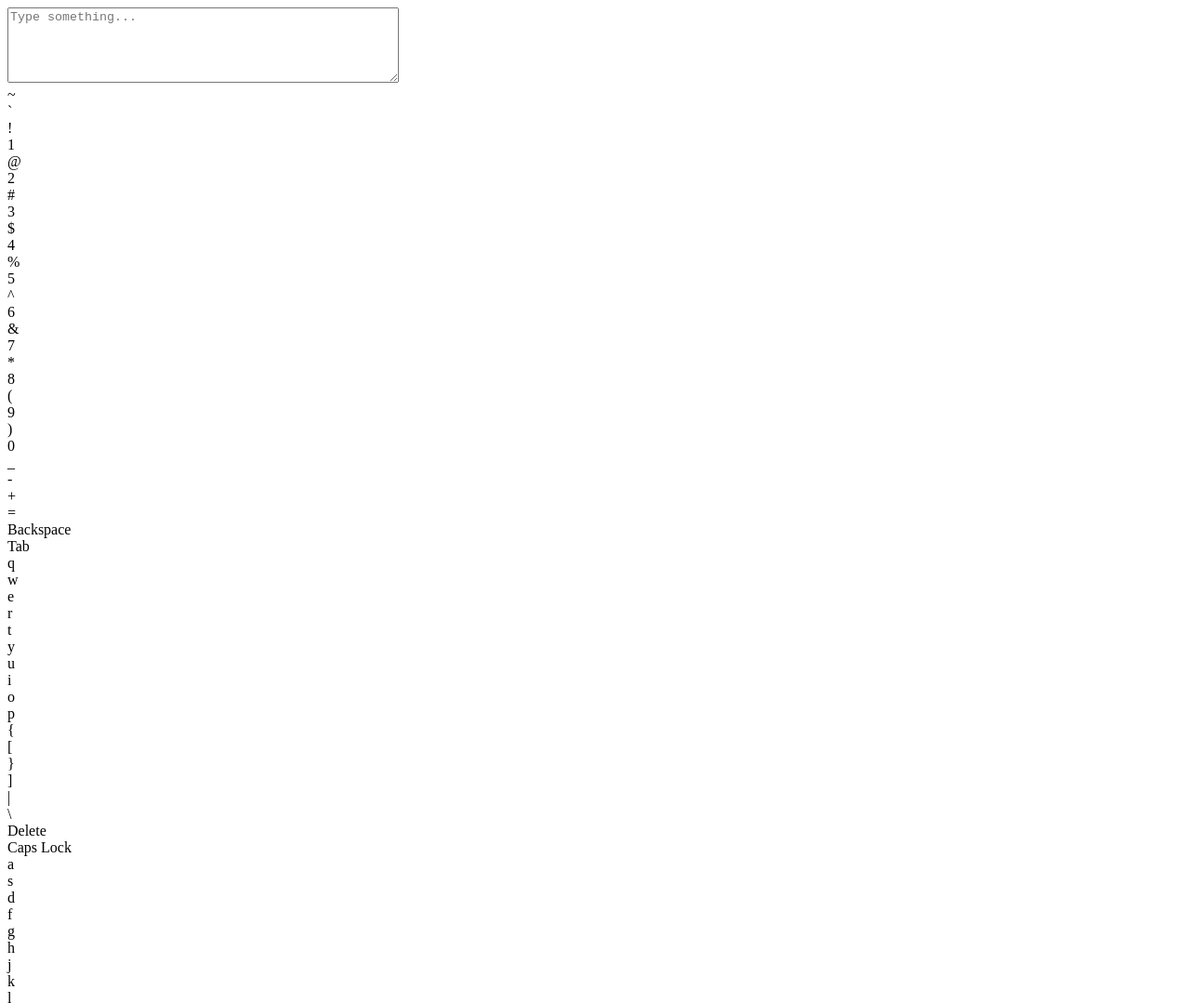
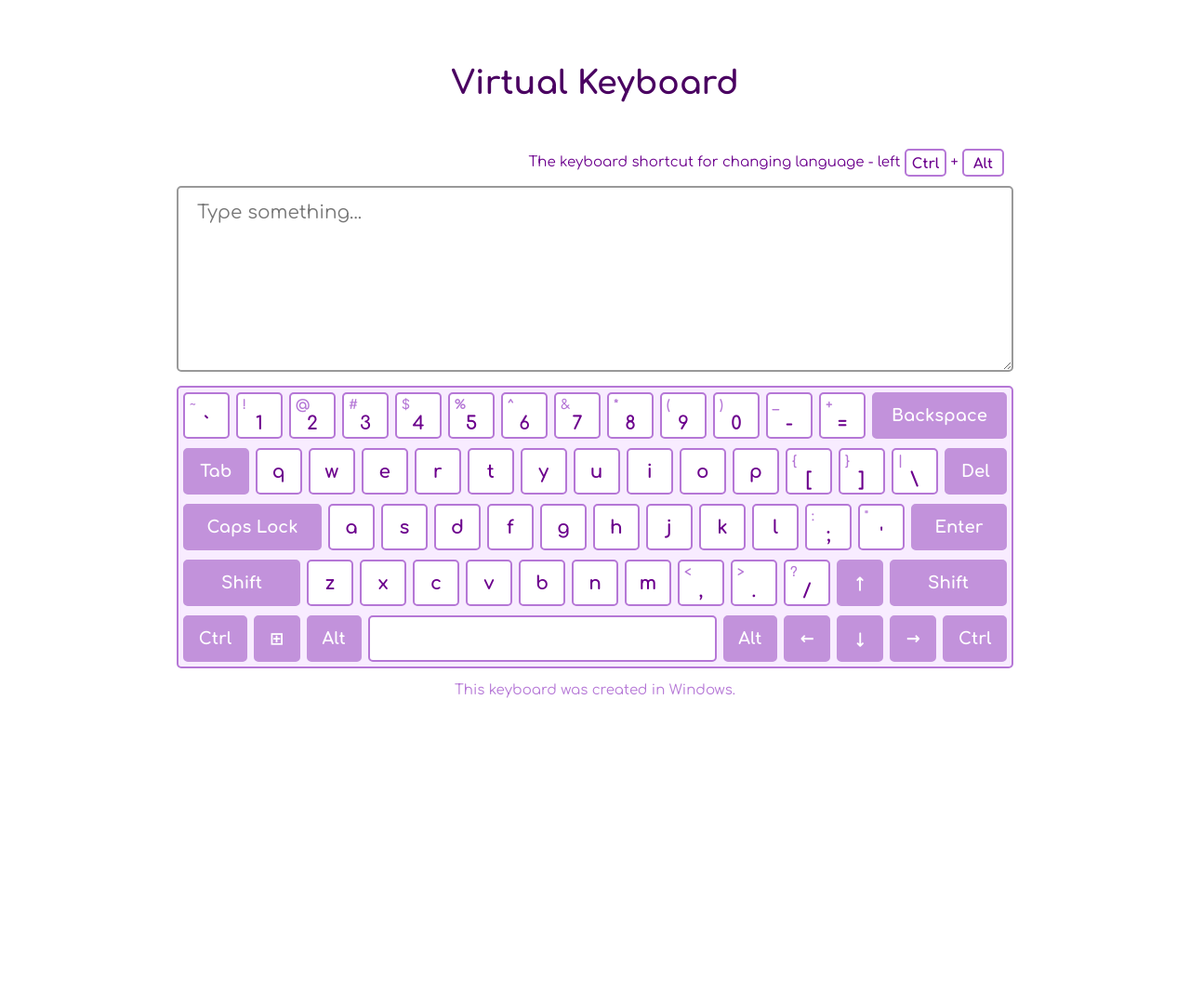
Before and after one commit to Kr1s10/virtual-keyboard, a website with bundled scripts: page index.html in a window 1280 px wide. Shown: the top 1079 px of the page at 93% size. After the commit the page ends 800 px from the top, so only its background shows below. Built offline with nearby package versions, Linux system fonts and the light colour scheme.

Commit message:
feat: add basic styles

```diff
--- a/index.html
+++ b/index.html
@@ -4,7 +4,9 @@
     <meta charset="UTF-8">
     <meta http-equiv="X-UA-Compatible" content="IE=edge">
     <meta name="viewport" content="width=device-width, initial-scale=1.0">
-    <title>Document</title>
+    <title>Virtual Keyboard</title>
+    <link rel="stylesheet" href="https://necolas.github.io/normalize.css/8.0.1/normalize.css">
+    <link rel="stylesheet" href="./styles/style.css">
 </head>
 <body>
     <script type="module" src="./scripts/index.js"></script>
--- /dev/null
+++ b/scripts/Description.js
@@ -0,0 +1,12 @@
+import create from './creater.js';
+
+export default class Description {
+  constructor() {
+    this.title = create('h1', 'title');
+    this.description = create('p', 'description');
+    this.hint = create('p', 'hint');
+    this.title.innerHTML = 'Virtual Keyboard';
+    this.description.innerHTML = 'This keyboard was created in Windows.';
+    this.hint.innerHTML = 'The keyboard shortcut for changing language - left <span>Ctrl</span> + <span>Alt</span>';
+  }
+}
--- a/scripts/Key.js
+++ b/scripts/Key.js
@@ -9,10 +9,14 @@ export default class Key {
     this.sub = create('div', 'sub');
     this.letter = create('div', 'letter');
     this.letter.innerHTML = this.key;
+    this.wrapper = create('div', 'key');
 
     if (shiftKey && key.toUpperCase() !== shiftKey) this.sub.innerHTML = this.shiftKey;
+    if (this.isFuncKey) {
+      if (!this.code.includes('Arrow')) this.wrapper.classList.add('func', `${this.code}`);
+      else this.wrapper.classList.add('func', 'arrow');
+    }
 
-    this.wrapper = create('div', 'key');
     this.wrapper.dataset.code = this.code;
     this.wrapper.append(this.sub, this.letter);
   }
--- a/scripts/index.js
+++ b/scripts/index.js
@@ -1,5 +1,6 @@
 import KeyBoard from './Keyboard.js';
 import Textarea from './Textarea.js';
+import Description from './Description.js';
 import create from './creater.js';
 
 const rowsOrder = [
@@ -11,8 +12,15 @@ const rowsOrder = [
 ];
 
 const lang = 'en';
+const description = new Description();
 const textarea = new Textarea(5, 50);
 const keyboard = new KeyBoard(rowsOrder).init(lang).show();
 const main = create('main', 'main');
-main.append(textarea.wrapper, keyboard.wrapper);
+main.append(
+  description.title,
+  description.hint,
+  textarea.wrapper,
+  keyboard.wrapper,
+  description.description,
+);
 document.body.prepend(main);
--- a/scripts/layouts/en.js
+++ b/scripts/layouts/en.js
@@ -140,7 +140,7 @@ export default [
     code: 'Backslash',
   },
   {
-    key: 'Delete',
+    key: 'Del',
     shiftKey: null,
     code: 'Delete',
   },
--- a/scripts/layouts/ru.js
+++ b/scripts/layouts/ru.js
@@ -140,7 +140,7 @@ export default [
     code: 'Backslash',
   },
   {
-    key: 'Delete',
+    key: 'Del',
     shiftKey: null,
     code: 'Delete',
   },
--- /dev/null
+++ b/styles/style.scss
@@ -0,0 +1,135 @@
+@import url('https://fonts.googleapis.com/css2?family=Comfortaa:wght@300;400;700&display=swap');
+$basic-color: #b577d6;
+
+*, h1 {
+    margin: 0;
+    padding: 0;
+    box-sizing: border-box;
+    font-family: 'Comfortaa', cursive;;
+}
+
+.main {
+    max-width: 900px;
+    margin: 70px auto 0;
+}
+
+.title {
+    color: #4a0061;
+    text-align: center;
+    font-size: 35px;
+}
+
+.hint {
+    text-align: end;
+    margin: 50px 0 10px;
+    padding-right: 10px;
+    color: #6c008d;
+    font-size: 15px;
+    span {
+        display: inline-block;
+        font-weight: bold;
+        border: 2px solid $basic-color;
+        border-radius: 5px;
+        height: 30px;
+        width: 45px;
+        text-align: center;
+        vertical-align: middle;
+        line-height: 2em;
+    }
+}
+
+.area {
+    display: block;
+    width: 100%;
+    height: 200px;
+    padding: 15px 20px;
+    color: #6c008d;
+    font-size: 20px;
+    border: 2px solid #999;
+    border-radius: 5px;
+    outline: none;
+    -moz-appearance: none;
+    &:focus {
+        border-color: #6c008d;
+    }
+}
+
+.keyboard {
+    display: flex;
+    flex-direction: column;
+    gap: 10px;
+    background-color: #f8ecff;
+    border: 2px solid $basic-color;
+    border-radius: 5px;
+    padding: 5px;
+    margin: 15px 0;
+}
+
+.keyboard-row {
+    display: flex;
+    gap: 7px;
+    height: 50px;
+}
+
+.key {
+    display: flex;
+    flex-direction: column;
+    align-items: stretch;
+    justify-content: center;
+    min-width: 50px;
+    color: #6c008d;
+    font-weight: bold;
+    font-size: 20px;
+    border: 2px solid $basic-color;
+    border-radius: 5px;
+    padding: 5px;
+    background-color: #fff;
+    cursor: pointer;
+    transition: .2s;
+    &:hover,
+    &.active {
+        color: #fff;
+        background-color: #9265aa;
+        border-color: #9265aa;
+        .sub {
+            color: #fff;
+        }
+    }
+    &.active {
+        transform: scale(0.9);
+    }
+}
+
+.func {
+    font-size: 18px;
+    flex-grow: 1;
+    background-color: #c292db;
+    border-color: #c292db;
+    color: #fff;
+}
+
+.arrow {
+    max-width: 50px;
+}
+
+.Space {
+    min-width: 375px;
+    background-color: #fff;
+    border-color: $basic-color;
+}
+
+.sub {
+    text-align: start;
+    font-size: 14px;
+    color: $basic-color;
+}
+
+.letter {
+    text-align: center;
+}
+
+.description {
+    text-align: center;
+    font-size: 15px;
+    color: $basic-color;
+}
```
Also changed, not shown: styles/style.css, 1 other file.
